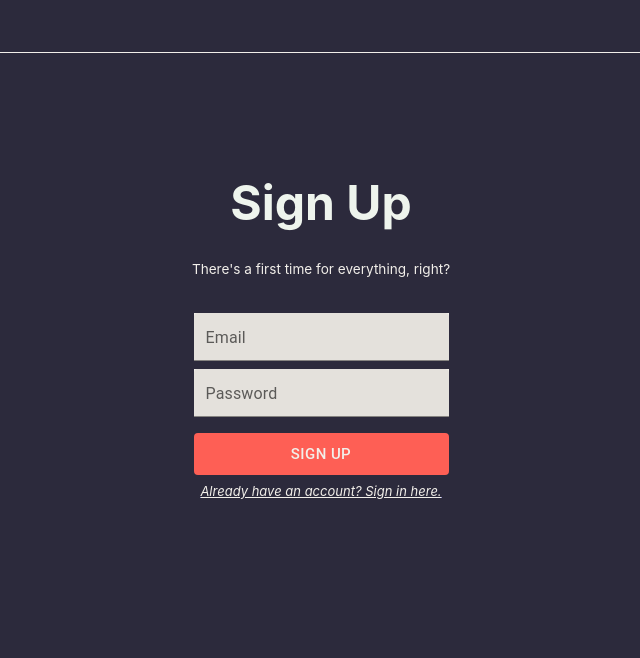
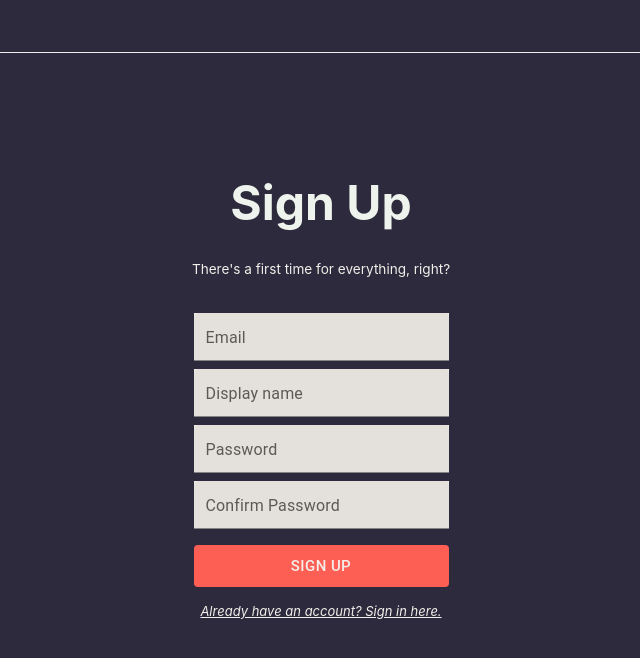
Before and after one commit to AnshaalHussain/Slacktastic, a React (Create React App) app: page /signup in a window 1280 px wide. Shown: the top 658 px of the page, without its empty margins (319-959 px from the left). Built offline with nearby package versions, Linux system fonts and the light colour scheme; no server answers.

Commit message:
add fields for displayName and confirm password + field validation

```diff
--- a/src/App.jsx
+++ b/src/App.jsx
@@ -12,14 +12,14 @@ function App() {
     <>
       <div className="App">
         <Routes>
-          <Route path="/" element={<Messages />} />
+          {/* <Route path="/" element={<Messages />} /> */}
           <Route path="/signup" element={<SignUp />} />
           <Route path="/signin" element={<SignIn />} />
           <Route path="*" element={<Error />} />
 
           {/* protected routes */}
           <Route element={<PrivateRoutesLayout />}>
-            <Route path="/home" element={<Messages />} />
+            <Route path="/" element={<Messages />} />
           </Route>
         </Routes>
       </div>
--- /dev/null
+++ b/src/components/SignOut.jsx
@@ -0,0 +1,43 @@
+import React from "react";
+import { THEMES } from "../styles/colors";
+
+import { auth } from "../firebase";
+import { signOut } from "firebase/auth";
+import { useNavigate } from "react-router";
+
+import { Button } from "@mui/base";
+
+const SignOut = () => {
+  const navigate = useNavigate();
+
+  const handleSignOut = () => {
+    signOut(auth)
+      .then(() => {
+        // Sign-out successful.
+        navigate("/");
+      })
+      .catch((error) => {
+        // An error happened.
+      });
+  };
+
+  return (
+    <>
+      <Button
+        variant="contained"
+        size="large"
+        disableElevation
+        style={{
+          color: THEMES.secondary,
+          backgroundColor: THEMES.tertiary,
+          marginTop: "1rem",
+        }}
+        onClick={(e) => handleSignOut(e)}
+      >
+        Sign Out
+      </Button>
+    </>
+  );
+};
+
+export default SignOut;
--- a/src/components/SigninForm.jsx
+++ b/src/components/SigninForm.jsx
@@ -2,7 +2,9 @@ import React, { useState } from "react";
 import { THEMES } from "../styles/colors";
 
 import { auth } from "../firebase";
-import { getAuth, signInWithEmailAndPassword } from "firebase/auth";
+import { signInWithEmailAndPassword } from "firebase/auth";
+
+import { useNavigate, useLocation } from "react-router";
 
 import Button from "@mui/material/Button";
 import TextField from "@mui/material/TextField";
@@ -14,28 +16,30 @@ import { Box } from "@mui/system";
 const SignInForm = () => {
   const [email, setEmail] = useState("");
   const [password, setPassword] = useState("");
-  const [error, setError] = useState("");
+  const [error, setError] = useState(null);
+
+  const navigate = useNavigate();
+  const location = useLocation();
+
+  const from = location.state?.from?.pathname || "/signin";
 
   const handleSignIn = (e) => {
     e.preventDefault();
 
     signInWithEmailAndPassword(auth, email, password)
       .then((userCredential) => {
-        // Signed in
-
         const user = userCredential.user;
-        console.log(user);
+        navigate(from, { replace: true });
       })
       .catch((error) => {
         const errorCode = error.code;
         const errorMessage = error.message;
         setError(errorMessage);
-        console.log(error);
       });
 
     setEmail("");
     setPassword("");
-    setError("");
+    setError(null);
   };
 
   return (
@@ -60,6 +64,7 @@ const SignInForm = () => {
               <TextField
                 variant="filled"
                 label="Password"
+                type="password"
                 margin="normal"
                 size="small"
                 style={{
@@ -70,6 +75,16 @@ const SignInForm = () => {
                 onChange={(e) => setPassword(e.target.value)}
               />
 
+              {error && (
+                <Box
+                  paddingTop="0.5rem"
+                  paddingBottom="0.5rem"
+                  color={THEMES.platinum}
+                >
+                  {error}
+                </Box>
+              )}
+
               <Button
                 variant="contained"
                 size="large"
@@ -78,13 +93,12 @@ const SignInForm = () => {
                   color: THEMES.secondary,
                   backgroundColor: THEMES.tertiary,
                   marginTop: "1rem",
+                  marginBottom: "1rem",
                 }}
                 onClick={(e) => handleSignIn(e)}
               >
                 Sign In
               </Button>
-
-              {error ? <div>{error}</div> : <div></div>}
             </Stack>
           </Box>
         </Grid>
--- a/src/components/SignupForm.jsx
+++ b/src/components/SignupForm.jsx
@@ -2,7 +2,12 @@ import React, { useState } from "react";
 import { THEMES } from "../styles/colors";
 
 import { auth } from "../firebase";
-import { createUserWithEmailAndPassword } from "firebase/auth";
+import {
+  createUserWithEmailAndPassword,
+  sendEmailVerification,
+  updateProfile,
+} from "firebase/auth";
+import { useNavigate, useLocation } from "react-router";
 
 import Button from "@mui/material/Button";
 import TextField from "@mui/material/TextField";
@@ -14,20 +19,61 @@ import { Box } from "@mui/system";
 const SignupForm = () => {
   const [email, setEmail] = useState("");
   const [password, setPassword] = useState("");
-  const [error, setError] = useState("");
+  const [confirmPassword, setConfirmPassword] = useState("");
+  const [displayName, setDisplayName] = useState("");
+  const [error, setError] = useState(null);
+
+  const navigate = useNavigate();
+  const location = useLocation();
+
+  const from = location.state?.from?.pathname || "/";
 
   const handleSignUp = (e) => {
     e.preventDefault();
+
+    if (!email || !password || !confirmPassword || !displayName) {
+      setError("Missing Field(s).");
+      return;
+    }
+
+    if (password !== confirmPassword) {
+      setError("Passwords did not match.");
+      return;
+    }
+
     createUserWithEmailAndPassword(auth, email, password)
       .then((userCredential) => {
         // Signed in
         const user = userCredential.user;
-        // ...
+
+        if (user && auth.currentUser) {
+          try {
+            // sendEmailVerification(auth.currentUser);
+            updateProfile(auth.currentUser, {
+              displayName: displayName,
+              photoURL: "https://robohash.org/2?set=set2",
+            });
+
+            console.log("currentUser", auth.currentUser);
+          } catch (error) {
+            console.log(error);
+          }
+        }
+
+        navigate(from, { replace: true });
+        setEmail("");
+        setPassword("");
+        setConfirmPassword("");
+        setDisplayName("");
       })
       .catch((error) => {
         const errorCode = error.code;
         const errorMessage = error.message;
         setError(errorMessage);
+
+        if (errorCode === "auth/email-already-in-use") {
+          setError("Email already exists!");
+        }
       });
   };
 
@@ -51,7 +97,21 @@ const SignupForm = () => {
               />
               <TextField
                 variant="filled"
+                label="Display name"
+                margin="normal"
+                size="small"
+                style={{
+                  color: THEMES.primary,
+                  backgroundColor: THEMES.secondary,
+                }}
+                value={displayName}
+                onChange={(e) => setDisplayName(e.target.value)}
+              />
+
+              <TextField
+                variant="filled"
                 label="Password"
+                type="password"
                 margin="normal"
                 size="small"
                 style={{
@@ -62,6 +122,30 @@ const SignupForm = () => {
                 onChange={(e) => setPassword(e.target.value)}
               />
 
+              <TextField
+                variant="filled"
+                label="Confirm Password"
+                type="password"
+                margin="normal"
+                size="small"
+                style={{
+                  color: THEMES.primary,
+                  backgroundColor: THEMES.secondary,
+                }}
+                value={confirmPassword}
+                onChange={(e) => setConfirmPassword(e.target.value)}
+              />
+
+              {error && (
+                <Box
+                  paddingTop="0.5rem"
+                  paddingBottom="0.5rem"
+                  color={THEMES.warning}
+                >
+                  {error}
+                </Box>
+              )}
+
               <Button
                 variant="contained"
                 size="large"
@@ -70,22 +154,12 @@ const SignupForm = () => {
                   color: THEMES.secondary,
                   backgroundColor: THEMES.tertiary,
                   marginTop: "1rem",
+                  marginBottom: "1rem",
                 }}
                 onClick={(e) => handleSignUp(e)}
               >
                 Sign Up
               </Button>
-              {error ? (
-                <Box
-                  paddingTop="0.5rem"
-                  paddingBottom="0.5rem"
-                  color={THEMES.warning}
-                >
-                  {error}
-                </Box>
-              ) : (
-                <Box></Box>
-              )}
             </Stack>
           </Box>
         </Grid>
--- a/src/pages/Messages.jsx
+++ b/src/pages/Messages.jsx
@@ -1,11 +1,20 @@
 import React from "react";
 
 import Layout from "./Layout";
+import SignOut from "../components/SignOut";
+import { Container, Stack } from "@mui/system";
 
 const Messages = () => {
   return (
     <>
-      <Layout>Message Page</Layout>
+      <Layout>
+        <Container maxWidth="sm">
+          <Stack>
+            Message Page
+            <SignOut />
+          </Stack>
+        </Container>
+      </Layout>
     </>
   );
 };
--- a/src/pages/SignIn.jsx
+++ b/src/pages/SignIn.jsx
@@ -43,6 +43,7 @@ const SignIn = () => {
               For every user, a Slacktastic account was made. <br /> ...And for
               every user, it ends well.
             </Box>
+
             <SignInForm />
 
             <a href="/signup">
```
